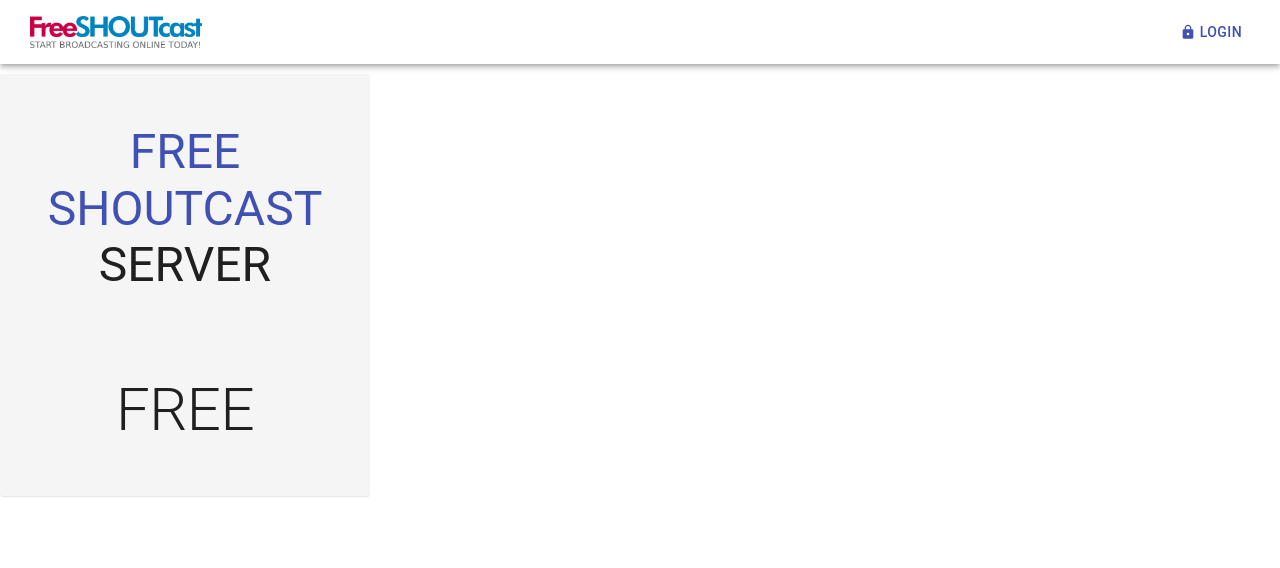
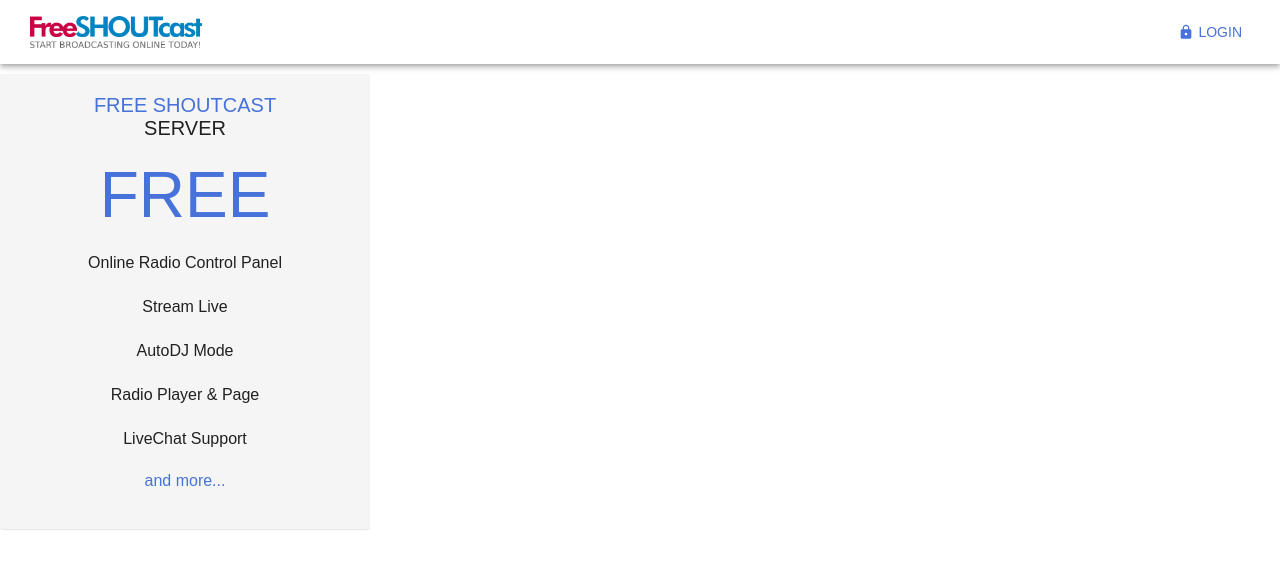
Before and after one commit to MacRapacki/MUI-atomic-designe, a React (Create React App) app: page / in a window 1280 px wide. Shown: the top 568 px of the page. Built offline with nearby package versions, Linux system fonts and the light colour scheme.

Commit message:
feat: create card info

```diff
--- a/src/App.js
+++ b/src/App.js
@@ -1,18 +1,19 @@
 import React from "react";
 
 import { ThemeProvider } from "@material-ui/styles";
-import { useTheme } from "./utilis/useTheme";
+import theme from "./utilis/theme";
 
 import NavBar from "./components/organisms/NavBar";
 import CardInfo from "./components/molecules/CardInfo";
 
 function App() {
-  const { theme } = useTheme();
   return (
     <div className="App">
       <ThemeProvider theme={theme}>
         <NavBar />
-        <CardInfo/>
+        <main>
+          <CardInfo />
+        </main>
       </ThemeProvider>
     </div>
   );
--- a/src/components/molecules/CardInfo.jsx
+++ b/src/components/molecules/CardInfo.jsx
@@ -1,30 +1,62 @@
-import React from 'react';
+import React from "react";
 
-import {Paper,Typography, } from "@material-ui/core"
-import { styled } from '@material-ui/styles';
+import { Paper, Typography, List, ListItem, Link } from "@material-ui/core";
+import { styled } from "@material-ui/styles";
 
 const Card = styled(Paper)({
   width: "100%",
   maxWidth: "370px",
-    height: "422px",
   backgroundColor: "#f5f5f5",
   display: "flex",
   flexDirection: "column",
-    justifyContent:" space-around",
+  justifyContent: " space-around",
   alignItems: "center",
   borderRadius: "3px",
   boxShadow: "rgba(0, 0, 0, 0.1) 0px 1px 1px 0px",
   margin: "10px 0 24px 0",
-    padding: "10px",
-    textAlign: "center"
-})
+  padding: "20px",
+  textAlign: "center",
+});
 
 const CardInfo = () => {
-    return ( <Card>
-<Typography variant="h3"><Typography variant="h3" color="primary"> FREE SHOUTCAST</Typography> SERVER</Typography>
-<Typography variant="h2">FREE</Typography>
-
-    </Card> );
-}
+  return (
+    <Card>
+      <Typography variant="h3" textAlign="center" paragraph>
+        <Typography variant="h3" color="primary">
+          {" "}
+          FREE SHOUTCAST
+        </Typography>{" "}
+        SERVER
+      </Typography>
+      <Typography variant="h2" color="primary">
+        FREE
+      </Typography>
+      <List>
+        <ListItem style={{ display: "flex", justifyContent: "center" }}>
+          <Typography variant="subtitle1">
+            Online Radio Control Panel
+          </Typography>
+        </ListItem>
+        <ListItem style={{ display: "flex", justifyContent: "center" }}>
+          <Typography variant="subtitle1">Stream Live</Typography>
+        </ListItem>
+        <ListItem style={{ display: "flex", justifyContent: "center" }}>
+          <Typography variant="subtitle1">AutoDJ Mode</Typography>
+        </ListItem>
+        <ListItem style={{ display: "flex", justifyContent: "center" }}>
+          <Typography variant="subtitle1">Radio Player {"&"} Page</Typography>
+        </ListItem>
+        <ListItem style={{ display: "flex", justifyContent: "center" }}>
+          <Typography variant="subtitle1">LiveChat Support</Typography>
+        </ListItem>
+        <ListItem style={{ display: "flex", justifyContent: "center" }}>
+          <Link href="#">
+            <Typography>and more...</Typography>
+          </Link>{" "}
+        </ListItem>
+      </List>
+    </Card>
+  );
+};
 
 export default CardInfo;
--- a/src/components/organisms/NavBar.jsx
+++ b/src/components/organisms/NavBar.jsx
@@ -7,8 +7,9 @@
 
 const NavBar = () => {
   return (
-    <AppBar style={{position:"relative"}}>
+    <AppBar position="relative">
       <Toolbar
+        position="fixed"
         style={{
           height: "60px",
           backgroundColor: "rgba(255, 255, 255, 1)",
--- /dev/null
+++ b/src/utilis/theme.js
@@ -0,0 +1,19 @@
+import { createTheme } from "@material-ui/core";
+
+const theme = createTheme({
+  palette: {
+    primary: { main: "#4772d9" },
+  },
+  typography: {
+    fontFamily: "Poppins, sans-serif",
+    h2: {
+      fontSize: "64px",
+    },
+    h3: {
+      fontSize: "20px",
+    },
+    subtitle1: { fontSize: "16px" },
+  },
+});
+
+export default theme;
--- a/src/utilis/useTheme.js
+++ /dev/null
@@ -1,17 +0,0 @@
-import { createTheme } from "@material-ui/core";
-
-export const useTheme = () => {
-  const theme = createTheme({
-    palette: {
-      primary: { main: "#4772d9" },
-    },
-    typography:{
-      h2: {
-        fontSize: "64px", },
-      h3: {
-        fontSize: "20px", },
-    }
-  });
-
-  return theme;
-};
```
Also changed, not shown: 1 other file (tests, documents, lock files or other folders). Lines whose indentation alone changed are shown as unchanged.
